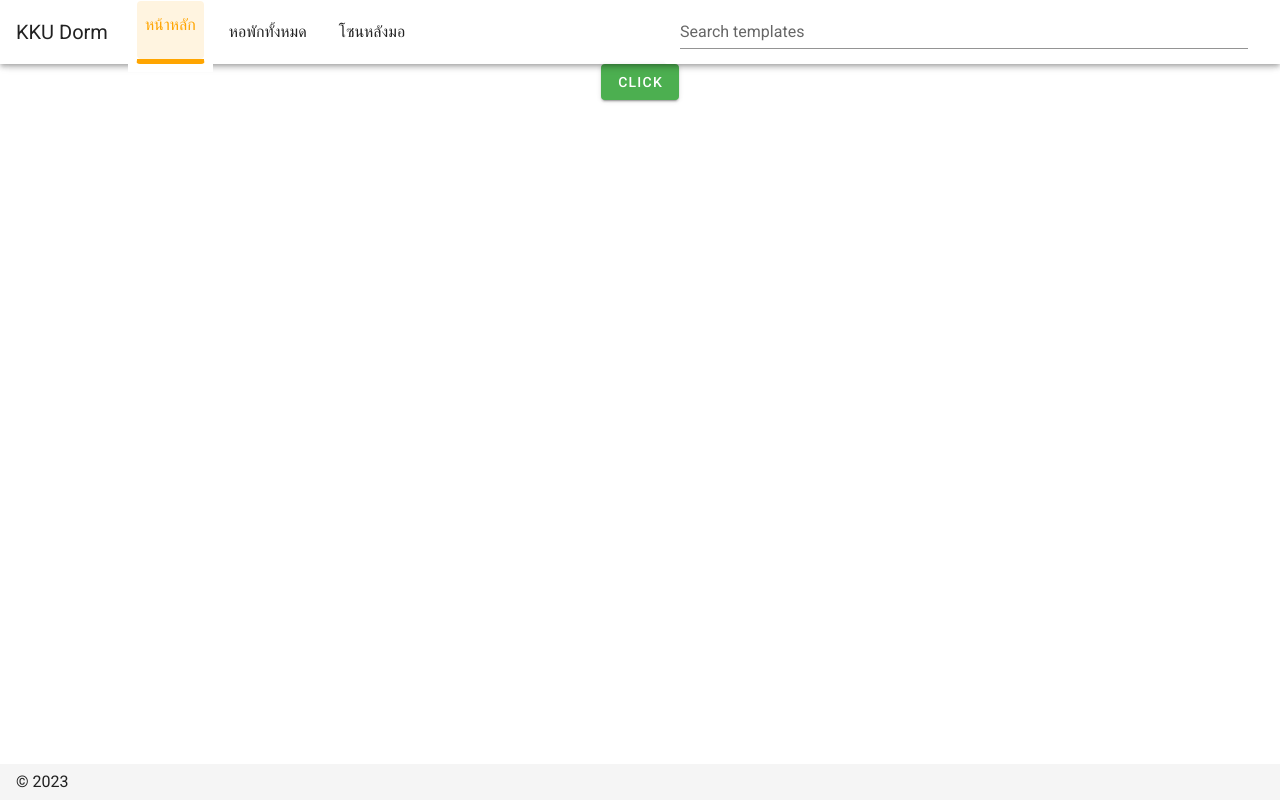
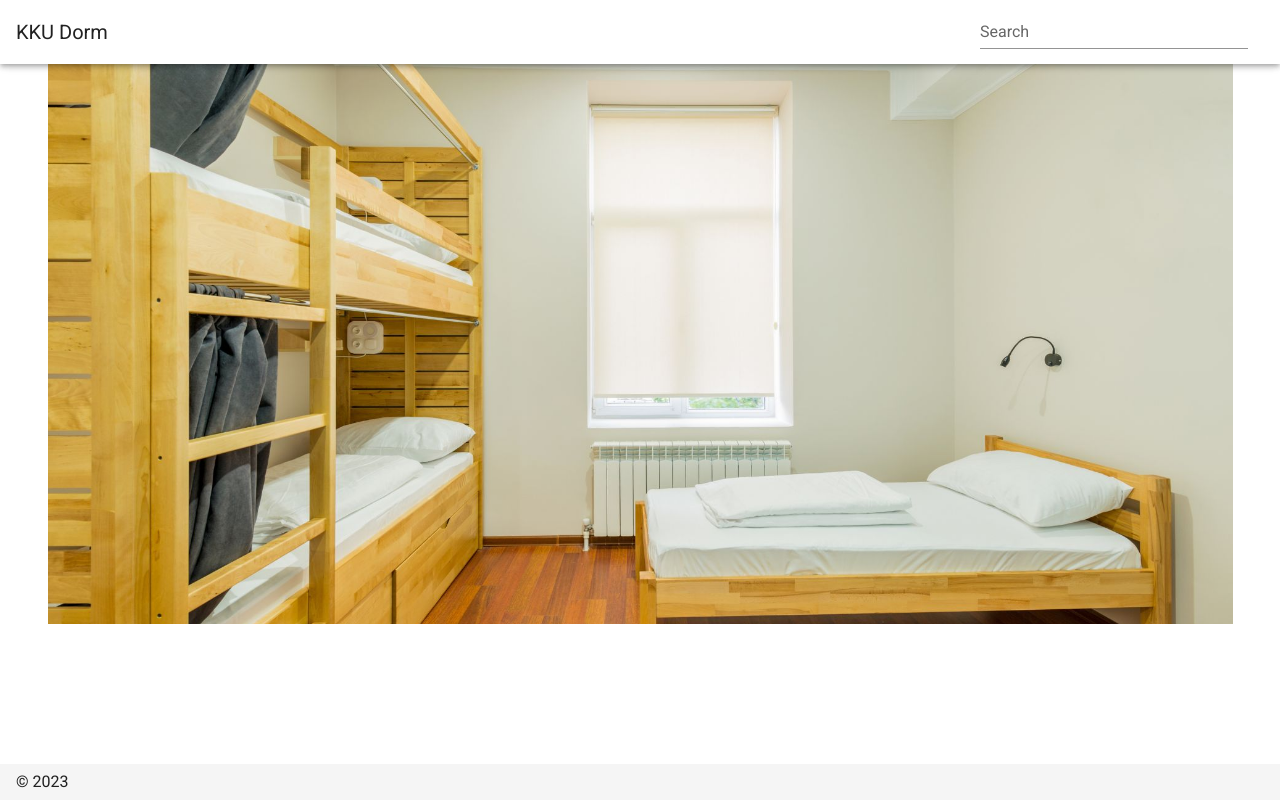
Before and after one commit to Ohmmy555/kkudormitory-front, a Nuxt app: page / in a window 1280 px wide. Built offline with nearby package versions, Linux system fonts and the light colour scheme.

Commit message:
Merge branch 'master' of https://github.com/Ohmmy555/kkudormitory-front

```diff
--- a/layouts/default.vue
+++ b/layouts/default.vue
@@ -1,21 +1,17 @@
 <template>
   <v-app dark>
-    <v-app-bar color="transparent" fixed app>
+    <v-app-bar color="white" fixed app >
       <v-toolbar-title class="mr-5">{{ title }}</v-toolbar-title>
       <!-- <v-spacer /> -->
-      <v-list nav v-for="item in items" :key="item.title">
-        <v-list-item :to="item.to" :value="item.title">{{
-          item.title
-        }}</v-list-item>
-      </v-list>
+
       <v-spacer />
-      <v-card class="mx-auto elevation-0" width="600">
+      <v-card class="mx-auto elevation-0" width="300">
         <v-card-text>
           <v-text-field
-            color="success"
+            color="orange"
             :loading="loading"
             density="compact"
-            label="Search templates"
+            label="Search "
             append-inner-icon="mdi-magnify"
             single-line
             hide-details
@@ -25,9 +21,7 @@
       </v-card>
     </v-app-bar>
     <v-main>
-      <v-container>
         <Nuxt />
-      </v-container>
     </v-main>
     <v-navigation-drawer v-model="rightDrawer" :right="right" temporary fixed>
       <v-list>
@@ -55,20 +49,7 @@ export default {
       fixed: false,
       loaded: false,
       loading: false,
-      items: [
-        {
-          title: "หน้าหลัก",
-          to: "/",
-        },
-        {
-          title: "หอพักทั้งหมด",
-          to: "/test1",
-        },
-        {
-          title: "โซนหลังมอ",
-          to: "/test2",
-        },
-      ],
+
       miniVariant: false,
       right: true,
       rightDrawer: false,
--- a/pages/index.vue
+++ b/pages/index.vue
@@ -1,7 +1,11 @@
 <template>
+
+<v-container>
   <v-row justify="center" align="center">
-    <v-btn @click="callAPI" color="success">Click</v-btn>
+    <img src="~/assets/baner.jpg"  class="banner"/>
+
   </v-row>
+</v-container>
 </template>
 
 <script>
@@ -19,3 +23,14 @@ export default {
   },
 };
 </script>
+<style>
+.banner{
+  height: 70vh;
+  width: 100%;
+  object-fit: cover;
+}
+.carddorm{
+  background-color: brown;
+  width: 100%;
+}
+</style>
```
Also changed, not shown: assets/baner.jpg (added), pages/columbo.vue (added), pages/dormall.vue (renamed from pages/test1.vue), pages/hlangmo.vue (renamed from pages/test2.vue), pages/kangsadan.vue (added), pages/meuong.vue (added), pages/nonMuang.vue (added).
